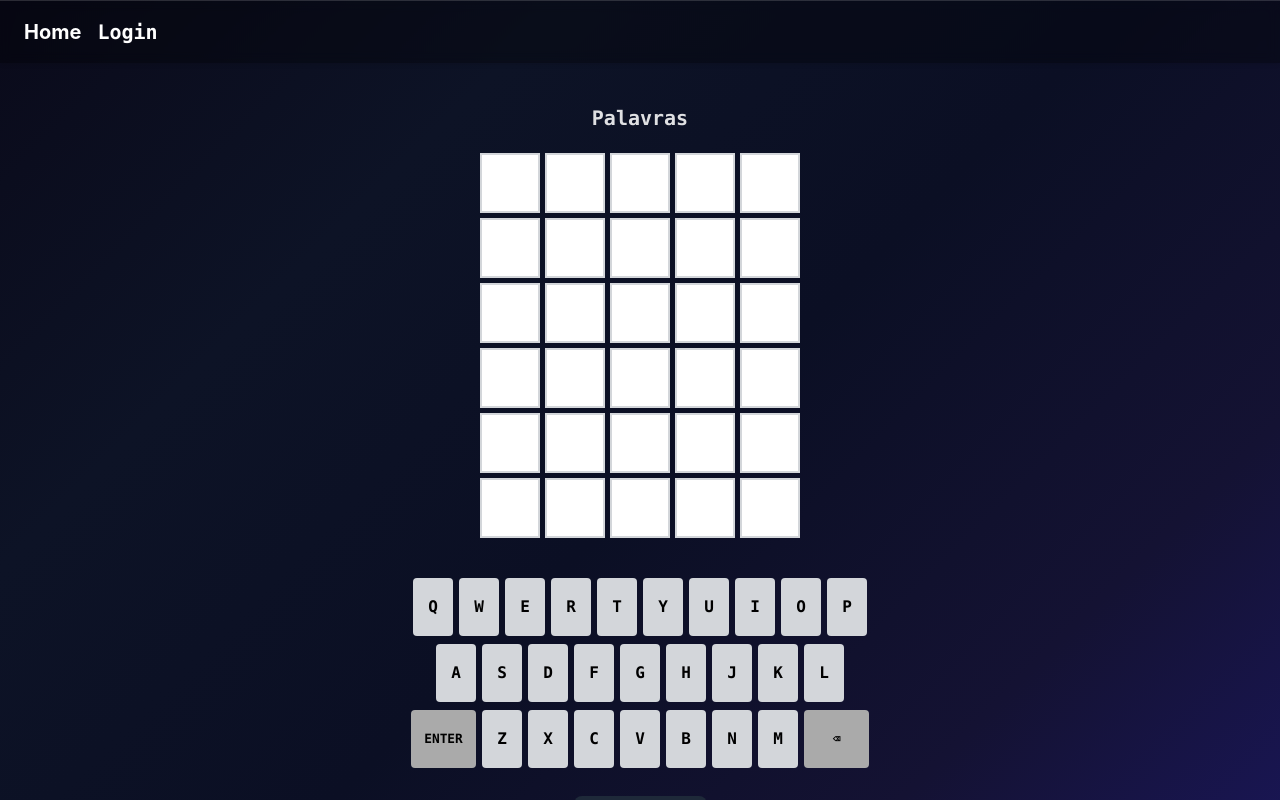
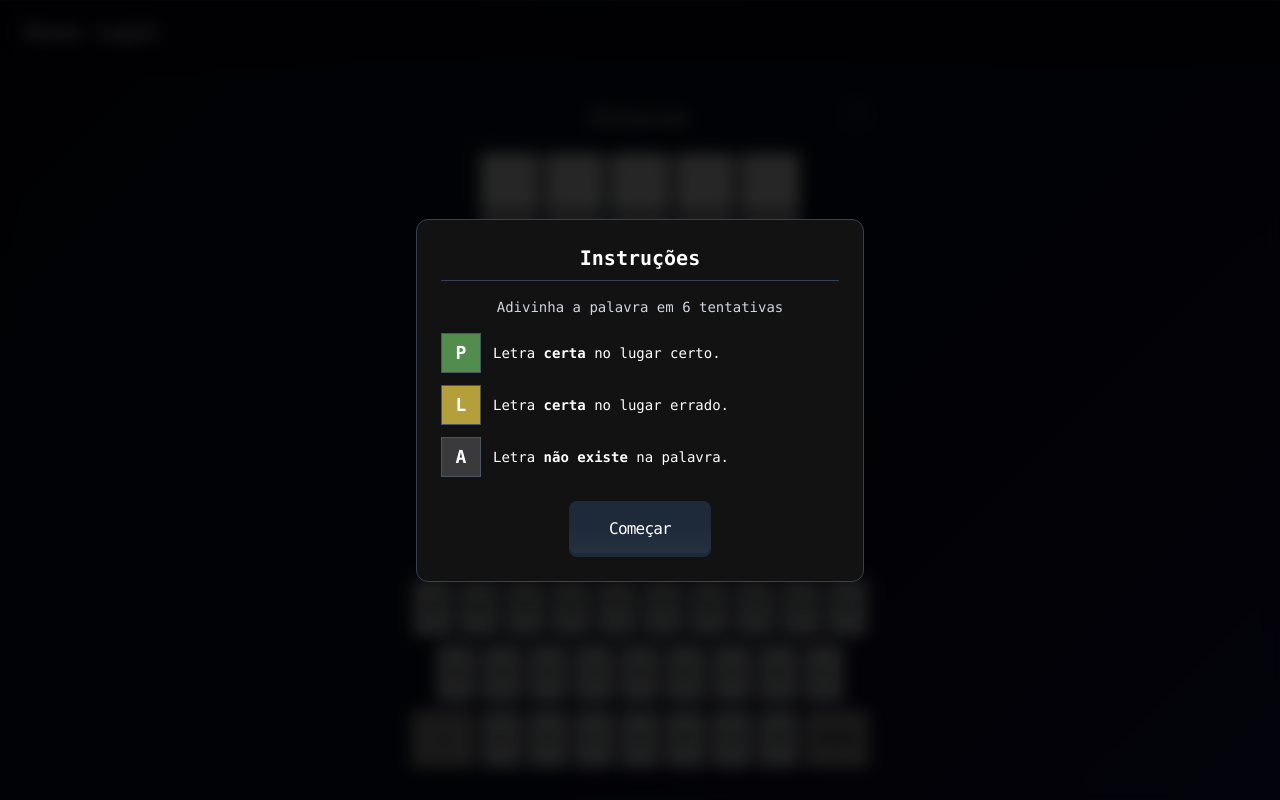
Before and after one commit to joaorema/Palavras, a React (Vite) app: page /wordle in a window 1280 px wide. Shown: the top 800 px of the page. Built offline with nearby package versions, Linux system fonts and the light colour scheme.

Commit message:
Added few more lvls to Connections. Added info screen for both game and icon to click to display again

```diff
--- a/src/Wordle.tsx
+++ b/src/Wordle.tsx
@@ -103,12 +103,13 @@ const words = [
   "FINAL",
   "TOTAL",
 ];
+
 const WORD_LENGTH = 5;
 
 const KEYBOARD_ROWS = [
   ["Q", "W", "E", "R", "T", "Y", "U", "I", "O", "P"],
   ["A", "S", "D", "F", "G", "H", "J", "K", "L"],
-  ["ENTER", "Z", "X", "C", "V", "B", "N", "M", "⌫"],
+  ["⌫", "Z", "X", "C", "V", "B", "N", "M", "ENTER"],
 ];
 
 function WordleGame() {
@@ -120,21 +121,25 @@ function WordleGame() {
   const [won, setWon] = useState(false);
   const [letterstatus, setLetterStatus] = useState({});
 
+  const [showInstructions, setShowInstructions] = useState(true);
+
   const navigate = useNavigate();
 
   const backbtn = () => {
     navigate("/games");
   };
-  // Initialize game
+
   useEffect(() => {
     const pickedWord = words[Math.floor(Math.random() * words.length)];
     setTargetWord(pickedWord);
     console.log(pickedWord);
   }, []);
 
-  // Handle keyboard input
   useEffect(() => {
     const handleKeyDown = (e) => {
+      // Prevent typing if modal is open
+      if (showInstructions) return;
+
       if (gameover) return;
       if (e.key === "Enter") handleSubmit();
       else if (e.key === "Backspace") handleDelete();
@@ -142,7 +147,7 @@ function WordleGame() {
     };
     window.addEventListener("keydown", handleKeyDown);
     return () => window.removeEventListener("keydown", handleKeyDown);
-  }, [currentguess, gameover, targetword]);
+  }, [currentguess, gameover, targetword, showInstructions]); // Added showInstructions to dependencies
 
   const handleKeyPress = (letter) => {
     if (currentguess.length < WORD_LENGTH) {
@@ -156,7 +161,6 @@ function WordleGame() {
 
   const handleSubmit = async () => {
     if (currentguess.length !== WORD_LENGTH) {
-      // ← Use constant
       alert("Palavra incompleta!");
       return;
     }
@@ -167,7 +171,6 @@ function WordleGame() {
 
     updateLetterStatus(currentguess);
 
-    // Check for win
     if (currentguess === targetword) {
       setWon(true);
       setGameOver(true);
@@ -186,7 +189,6 @@ function WordleGame() {
       return;
     }
 
-    // Check for loss
     if (currentrow === 5) {
       setGameOver(true);
       setTimeout(() => {
@@ -201,10 +203,8 @@ function WordleGame() {
 
   const updateLetterStatus = (guess) => {
     const newStatus = { ...letterstatus };
-
     for (let i = 0; i < guess.length; i++) {
       const letter = guess[i];
-
       if (targetword[i] === letter) {
         newStatus[letter] = "correct";
       } else if (
@@ -216,13 +216,11 @@ function WordleGame() {
         newStatus[letter] = "absent";
       }
     }
-
     setLetterStatus(newStatus);
   };
 
   const getCellStatus = (rowIndex, colIndex) => {
     const guess = guesses[rowIndex];
-
     if (!guess || guess.length <= colIndex) return "";
     if (rowIndex > currentrow) return "";
     if (rowIndex === currentrow && !gameover) return "";
@@ -233,31 +231,79 @@ function WordleGame() {
     else return "absent";
   };
 
-  const resetGame = () => {
-    const randomWord = words[Math.floor(Math.random() * words.length)];
-    setTargetWord(randomWord);
-    setGuesses(Array(6).fill(""));
-    setCurrentGuess("");
-    setCurrentRow(0);
-    setGameOver(false);
-    setWon(false);
-    setLetterStatus({});
+  return (
+    <div className="wordle-container relative">
+      {showInstructions && (
+        <div className="fixed inset-0 z-50 flex items-center justify-center bg-black/85 backdrop-blur-sm">
+          <div className="w-[90%] max-w-md rounded-xl border border-gray-700 bg-[#121213] p-6 text-white shadow-2xl">
+            {/* Modal Header */}
+            <h2 className="mb-4 border-b border-gray-700 pb-2 text-xl font-bold text-center font-mono">
+              Instruções
+            </h2>
 
-    console.log("New word: ", randomWord);
-  };
+            <p className="mb-4 text-sm text-gray-300 text-center font-mono">
+              Adivinha a palavra em 6 tentativas
+            </p>
 
-  return (
-    <div className="wordle-container">
+            {/* Examples List */}
+            <ul className="font-mono space-y-3">
+              <li className="flex items-center gap-3">
+                <div className=" flex h-10 w-10 items-center justify-center bg-[#538d4e] text-lg font-bold text-white border border-gray-600">
+                  P
+                </div>
+                <span className="text-sm font-mono">
+                  Letra <span className="font-bold">certa</span> no lugar certo.
+                </span>
+              </li>
+              <li className="flex items-center gap-3">
+                <div className="flex h-10 w-10 items-center justify-center bg-[#b59f3b] text-lg font-bold text-white border border-gray-600">
+                  L
+                </div>
+                <span className="text-sm">
+                  Letra <span className="font-bold">certa</span> no lugar
+                  errado.
+                </span>
+              </li>
+              <li className="flex items-center gap-3">
+                <div className="flex h-10 w-10 items-center justify-center bg-[#3a3a3c] text-lg font-bold text-white border border-gray-600">
+                  A
+                </div>
+                <span className="text-sm">
+                  Letra <span className="font-bold">não existe</span> na
+                  palavra.
+                </span>
+              </li>
+            </ul>
+
+            {/* Close Button */}
+            <div className="mt-6 flex justify-center">
+              <Button2
+                title="Começar"
+                onClick={() => setShowInstructions(false)}
+              />
+            </div>
+          </div>
+        </div>
+      )}
+
+      <button
+        onClick={() => setShowInstructions(true)}
+        className="absolute top-4 right-4 flex h-8 w-8 items-center justify-center rounded-full border border-gray-500 text-gray-300 transition hover:bg-gray-800 hover:text-white"
+        title="Ver instruções"
+      >
+        ?
+      </button>
+
+      {/* --- GAME HEADER --- */}
       <div>
         <h1 className="font-mono font-bold text-[20px]">Palavras</h1>
       </div>
 
-      {/* Game Grid */}
+      {/* --- GAME GRID --- */}
       <div className="wordle-grid font-mono">
         {guesses.map((guess, rowIndex) => (
           <div key={rowIndex} className="wordle-row">
             {Array.from({ length: WORD_LENGTH }).map((_, colIndex) => {
-              /* ← FIXED HERE */
               let letter = "";
               if (rowIndex === currentrow) {
                 letter = currentguess[colIndex] || "";
@@ -280,7 +326,7 @@ function WordleGame() {
         ))}
       </div>
 
-      {/* Keyboard */}
+      {/* --- KEYBOARD --- */}
       <div className="wordle-keyboard font-mono">
         {KEYBOARD_ROWS.map((row, rowIndex) => (
           <div key={rowIndex} className="keyboard-row">
@@ -323,7 +369,7 @@ function WordleGame() {
         </div>
       </div>
 
-      {/* Game status */}
+      {/* --- GAME STATUS --- */}
       {gameover && (
         <div className="game-status">
           {won ? "🎉 Você venceu!" : `😢 A palavra era: ${targetword}`}
--- a/src/connections.tsx
+++ b/src/connections.tsx
@@ -28,6 +28,7 @@ function ConnectionGame() {
   const [mistakes, setMistakes] = useState(0);              //nbr of trys (starts at 0)
   const [message, setMessage] = useState("");               //incorrect or correct msg
   const [gameOver, setGameOver] = useState(false);
+  const [showInstructions, setShowInstructions] = useState(true);
 
   const navigate = useNavigate();
   const backBtn = () => {
@@ -41,6 +42,7 @@ function ConnectionGame() {
   const initializeGame = () =>
   {
     const randomLvlIndex = Math.floor(Math.random() * levels.length)
+
 
     const flatWords = connectionPacks.flatMap(pack =>       //breaks the array into 16 individual objects (text:limao , category : sabores de gelado, color)
       pack.words.map(word => ({                             //
@@ -135,7 +137,52 @@ function ConnectionGame() {
   );
 
   return (
-    <div className="first-div">
+
+    <div className="first-div relative">
+
+
+      {showInstructions && (
+        <div className="font-mono fixed inset-0 z-50 flex items-center justify-center bg-black/85 backdrop-blur-sm">
+          <div className="w-[90%] max-w-md rounded-xl border border-gray-700 bg-[#121213] p-6 text-white shadow-2xl">
+
+            <h2 className="font-mono text-center mb-4 border-b border-gray-700 pb-2 text-xl font-bold">
+              Instruções
+            </h2>
+
+            <p className="font-mono mb-4 text-sm text-gray-300">
+              Encontre grupos de quatro palavras que partilhem algo em comum.
+            </p>
+
+            <ul className="font-mono list-disc space-y-3 pl-5 text-sm text-gray-300 mb-6">
+              <li className="font-mono">
+                Selecione 4 palavras
+              </li>
+              <li>
+                Carregar em <span className="font-bold text-white">Submeter</span>
+              </li>
+
+              <li>
+                Exemplos de categorias: <br/>
+                <span className="text-xs italic text-gray-400">"BALEIA, CÃO, CAVALO, TIGRE" (Animais)</span>
+              </li>
+            </ul>
+
+            <div className="flex justify-center">
+              <Button2 title="Começar" onClick={() => setShowInstructions(false)} />
+            </div>
+          </div>
+        </div>
+      )}
+
+
+      <button
+        onClick={() => setShowInstructions(true)}
+        className="absolute top-4 right-4 flex h-8 w-8 items-center justify-center rounded-full border border-gray-500 text-gray-300 transition hover:bg-gray-800 hover:text-white"
+        title="Ver instruções"
+      >
+        ?
+      </button>
+
       <div className="second-div">
         <h1 className="game-header">
           Conexões
```
Also changed, not shown: src/Pages/conexaolvls.tsx (+143 -0 lines).
